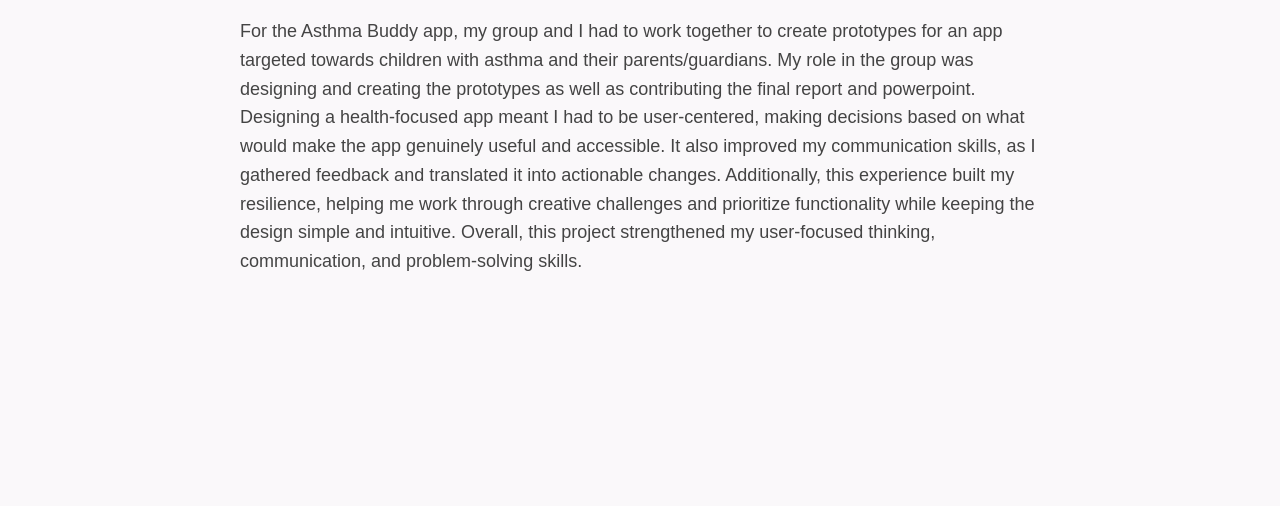
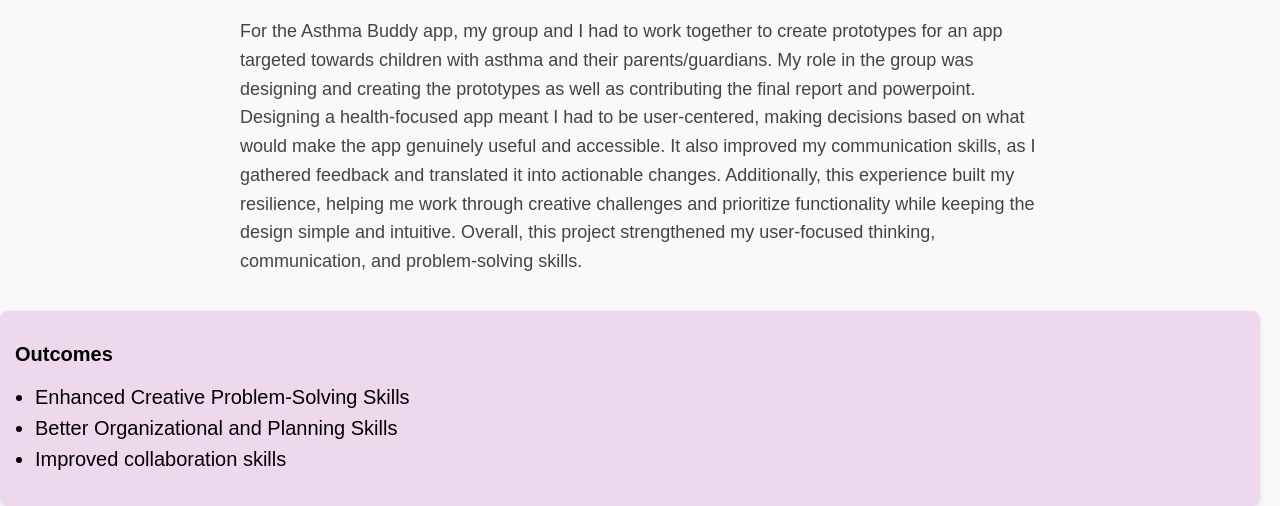
Before and after one commit to sarahmmaldonado/sarahmmaldonado.github.io, a plain HTML site: page asthma_buddy.html in a window 1280 px wide. Shown: the part 974-1480 px from the top of the page. Before the commit the page ends 1285 px from the top, so only its background shows below. Drawn offline with Linux system fonts and the light colour scheme.

Commit message:
initial commit

```diff
--- a/asthma_buddy.html
+++ b/asthma_buddy.html
@@ -91,6 +91,31 @@
             margin: 0 auto;
             padding: 20px;
         }
+        .outcomes {
+            flex: 0 0 250px;
+            background-color: #eed8ee;
+            padding: 15px;
+            border-radius: 8px;
+            margin-right: 20px;
+            box-shadow: 0 2px 5px rgba(0, 0, 0, 0.1);
+            max-height: 250px;
+            overflow-y: auto;
+            font-size: 20px; /* Outcomes font size */
+        }
+
+        .outcomes h2 {
+            font-size: 20px;
+            margin-bottom: 10px;
+        }
+
+        .outcomes ul {
+            list-style-type: disc;
+            padding-left: 20px;
+        }
+
+        .outcomes ul li {
+            margin-bottom: 8px;
+        }
     </style>
 </head>
 <body>
@@ -118,5 +143,16 @@
         <p>For the Asthma Buddy app, my group and I had to work together to create prototypes for an app targeted towards children with asthma and their parents/guardians. My role in the group was designing and creating the prototypes as well as contributing the final report and powerpoint. <br>Designing a health-focused app meant I had to be user-centered, making decisions based on what would make the app genuinely useful and accessible. It also improved my communication skills, as I gathered feedback and translated it into actionable changes. Additionally, this experience built my resilience, helping me work through creative challenges and prioritize functionality while keeping the design simple and intuitive. Overall, this project strengthened my user-focused thinking, communication, and problem-solving skills.</br></p>
     </div>
 
+    <div class="main-container">
+        <!-- Outcomes Box -->
+        <div class="outcomes">
+            <h2>Outcomes</h2>
+            <ul>
+                <li>Enhanced Creative Problem-Solving Skills</li>
+                <li>Better Organizational and Planning Skills</li>
+                <li>Improved collaboration skills</li>
+            </ul>
+        </div>
+
 </body>
 </html>
```
